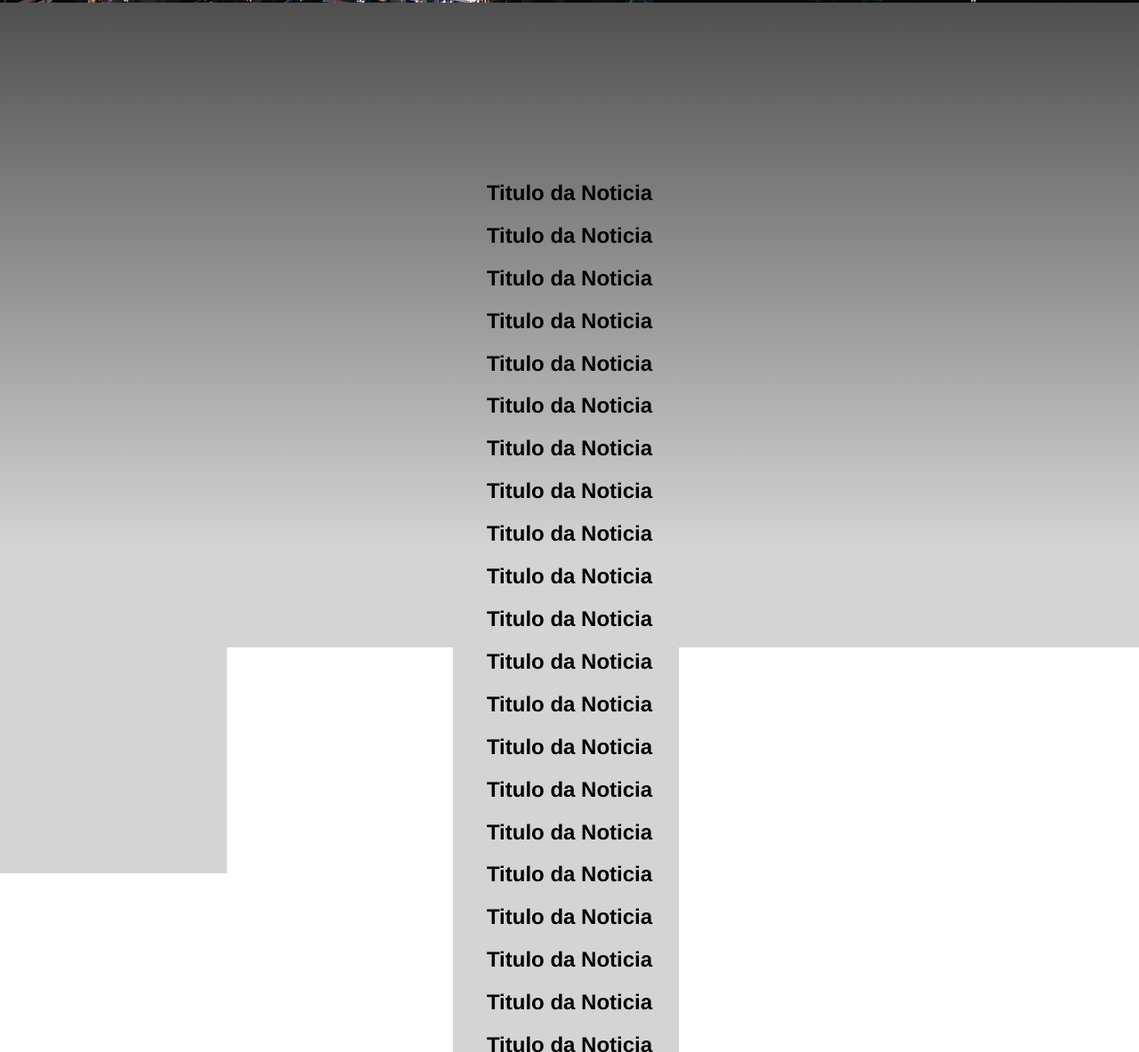
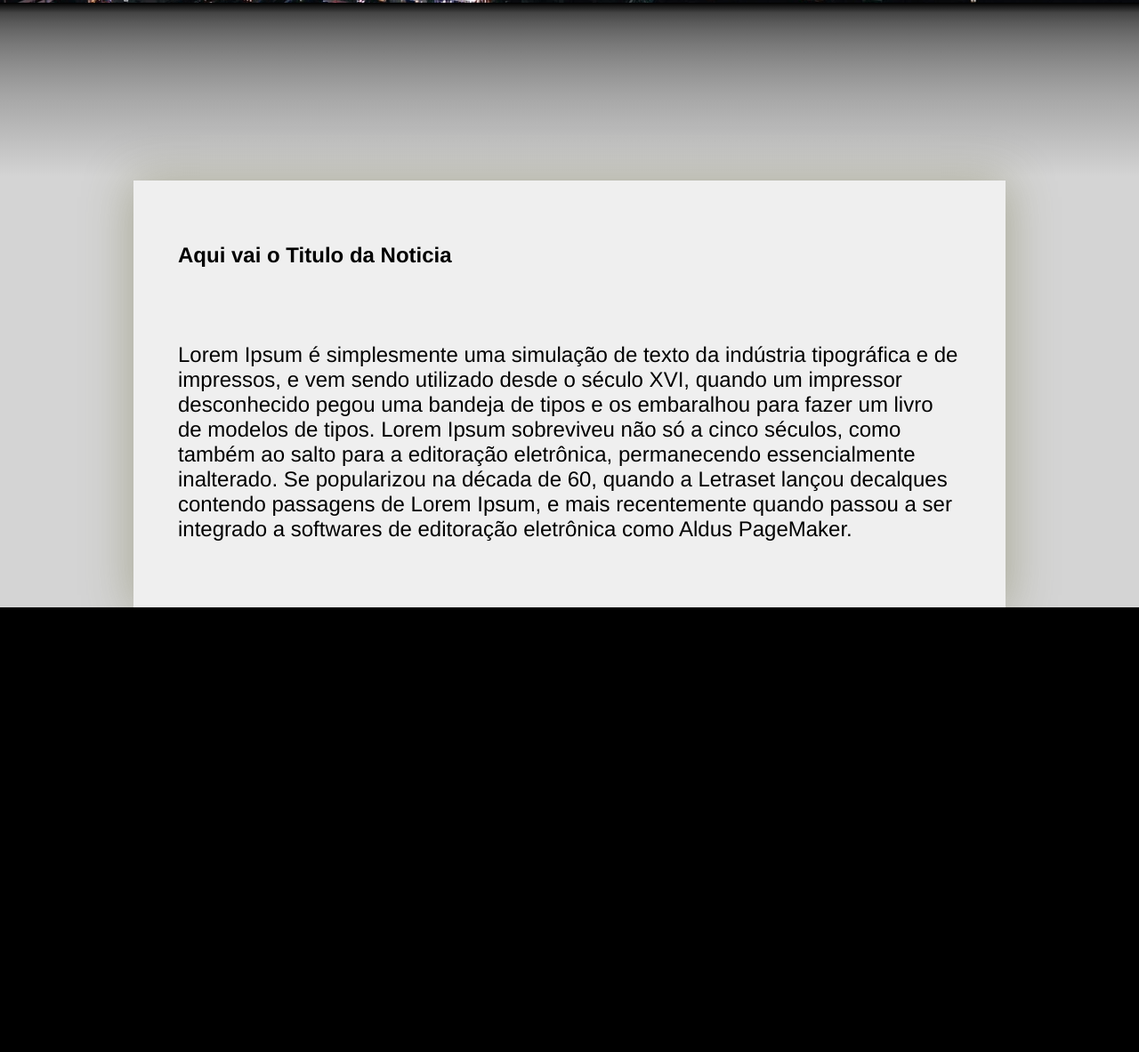
Before and after one commit to Ermacora12/N-o-o-Twitter, a plain HTML site: page Atividade/index.html in a window 1280 px wide. Shown: the part 797-1980 px from the top of the page at 89% size. After the commit the page ends 1480 px from the top, so only its background shows below. Drawn offline with Linux system fonts and the light colour scheme.

Commit message:
Incrementei a pagina principal

```diff
--- a/Atividade/CSS/CSS.css
+++ b/Atividade/CSS/CSS.css
@@ -3,7 +3,7 @@
 body{
 	font-family: Helvetica, sans-serif;
 	margin: 0px;
-	background: linear-gradient(to bottom,#000 10%,  #D4D4D4, #D4D4D4, #D4D4D4, #D4D4D4	);
+	background: #000;
 }
 
 header nav ul{
@@ -115,8 +115,40 @@ p{
 	padding-bottom: 200px;
 }
 
+.corpo{
+	margin-top: 200px;
+	margin-left: 100px;
+	margin-right: 100px;
 
 
+}
+
+.body{
+	font-family: Helvetica, sans-serif;
+	background: linear-gradient(to bottom,#000 0,5%,  #D4D4D4, #D4D4D4, #D4D4D4, #D4D4D4	);
+}
+
+.margin{
+	padding-top: 100px;
+
+}
+
+.textos{
+	font-family: Helvetica, sans-serif;
+	font-size: 1.5em;
+	padding-top: 60px;
+	color: #000;
+
+}
+
+.fundo{
+	margin-right: 150px;
+	margin-left: 150px;
+	margin-top: 100px;
+	background: #EFEFEF;
+	padding: 50px;
+	box-shadow: 0px 2px 50px 2px rgba(100, 100, 50, 0.4);
+}
 
 
 
--- a/Atividade/index.html
+++ b/Atividade/index.html
@@ -44,97 +44,31 @@
 
 
 				<section class = "topo">
-
 					<div class = "div-tit"> <!-- posicionando o objeto para ficar do jeito que eu quiser -->
 						<h1> Bem Vindo ao novo <br> Mundo! </h1>
-						<p> </p>
-					<a href = "#"> Venha nos Visitar </a>
+							<p> </p>
+								<a href = "#"> Venha nos Visitar </a>
 					</div>
+				</section>
 
 
-				</section>
+
 
 				<section>
-					<div>
-
-						<br> <br>
-						<br> <br>
-						<br> <br>
-						<br> <br>
-						<br> <br>
-
-						<center>
-							<h1> Titulo da Noticia </h1>
-							<h1> Titulo da Noticia </h1>
-							<h1> Titulo da Noticia </h1>
-							<h1> Titulo da Noticia </h1>
-							<h1> Titulo da Noticia </h1>
-							<h1> Titulo da Noticia </h1>
-							<h1> Titulo da Noticia </h1>
-							<h1> Titulo da Noticia </h1>
-							<h1> Titulo da Noticia </h1>
-							<h1> Titulo da Noticia </h1>
-							<h1> Titulo da Noticia </h1>
-							<h1> Titulo da Noticia </h1>
-							<h1> Titulo da Noticia </h1>
-							<h1> Titulo da Noticia </h1>
-							<h1> Titulo da Noticia </h1>
-							<h1> Titulo da Noticia </h1>
-							<h1> Titulo da Noticia </h1>
-							<h1> Titulo da Noticia </h1>
-							<h1> Titulo da Noticia </h1>
-							<h1> Titulo da Noticia </h1>
-							<h1> Titulo da Noticia </h1>
-							<h1> Titulo da Noticia </h1>
-							<h1> Titulo da Noticia </h1>
-							<h1> Titulo da Noticia </h1>
-							<h1> Titulo da Noticia </h1>
-							<h1> Titulo da Noticia </h1>
-							<h1> Titulo da Noticia </h1>
-							<h1> Titulo da Noticia </h1>
-							<h1> Titulo da Noticia </h1>
-							<h1> Titulo da Noticia </h1>
-							<h1> Titulo da Noticia </h1>
-							<h1> Titulo da Noticia </h1>
-							<h1> Titulo da Noticia </h1>
-							<h1> Titulo da Noticia </h1>
-							<h1> Titulo da Noticia </h1>
-							<h1> Titulo da Noticia </h1>
-							<h1> Titulo da Noticia </h1>
-							<h1> Titulo da Noticia </h1>
-							<h1> Titulo da Noticia </h1>
-							<h1> Titulo da Noticia </h1>
-							<h1> Titulo da Noticia </h1>
-							<h1> Titulo da Noticia </h1>
-							<h1> Titulo da Noticia </h1>
-							<h1> Titulo da Noticia </h1>
-							<h1> Titulo da Noticia </h1>
-							<h1> Titulo da Noticia </h1>
-							<h1> Titulo da Noticia </h1>
-							<h1> Titulo da Noticia </h1>
-							<h1> Titulo da Noticia </h1>
-							<h1> Titulo da Noticia </h1>
-							<h1> Titulo da Noticia </h1>
-							<h1> Titulo da Noticia </h1>
-							<h1> Titulo da Noticia </h1>
-							<h1> Titulo da Noticia </h1>
-							<h1> Titulo da Noticia </h1>
-							<h1> Titulo da Noticia </h1>
-							<h1> Titulo da Noticia </h1>
-							<h1> Titulo da Noticia </h1>
-							<h1> Titulo da Noticia </h1>
-							<h1> Titulo da Noticia </h1>
-							<h1> Titulo da Noticia </h1>
-							<h1> Titulo da Noticia </h1>
-							<h1> Titulo da Noticia </h1>
-							<h1> Titulo da Noticia </h1>
-							<h1> Titulo da Noticia </h1>
-							<h1> Titulo da Noticia </h1>
-							<h1> Titulo da Noticia </h1>
-							<h1> Titulo da Noticia </h1>
-							<h1> Titulo da Noticia </h1>
-							<h1> Titulo da Noticia </h1>
-						</center>
+					<div class = "body">
+						<div class = "margin">
+							<div class = "fundo">
+								<h1> Aqui vai o Titulo da Noticia </h1>
+									<p class = "textos">
+										Lorem Ipsum é simplesmente uma simulação de texto da indústria tipográfica e de impressos, e vem
+										sendo utilizado desde o século XVI, quando um impressor desconhecido pegou uma bandeja de tipos
+										e os embaralhou para fazer um livro de modelos de tipos. Lorem Ipsum sobreviveu não só a cinco
+										séculos, como também ao salto para a editoração eletrônica, permanecendo essencialmente inalterado.
+										Se popularizou na década de 60, quando a Letraset lançou decalques contendo passagens de Lorem Ipsum,
+										e mais recentemente quando passou a ser integrado a softwares de editoração eletrônica como Aldus PageMaker.
+									</p>
+							</div>
+						</div>
 					</div>
 				</section>
 
```
Also changed, not shown: Atividade/18-10-2018/cadastro.html (+4 -0 lines), Atividade/18-10-2018/Imagens/aciem-viado.jpg (added), Atividade/18-10-2018/Imagens/aciem-viado2.jpg (added), Atividade/18-10-2018/Imagens/aciem-viado3.jpg (added).
